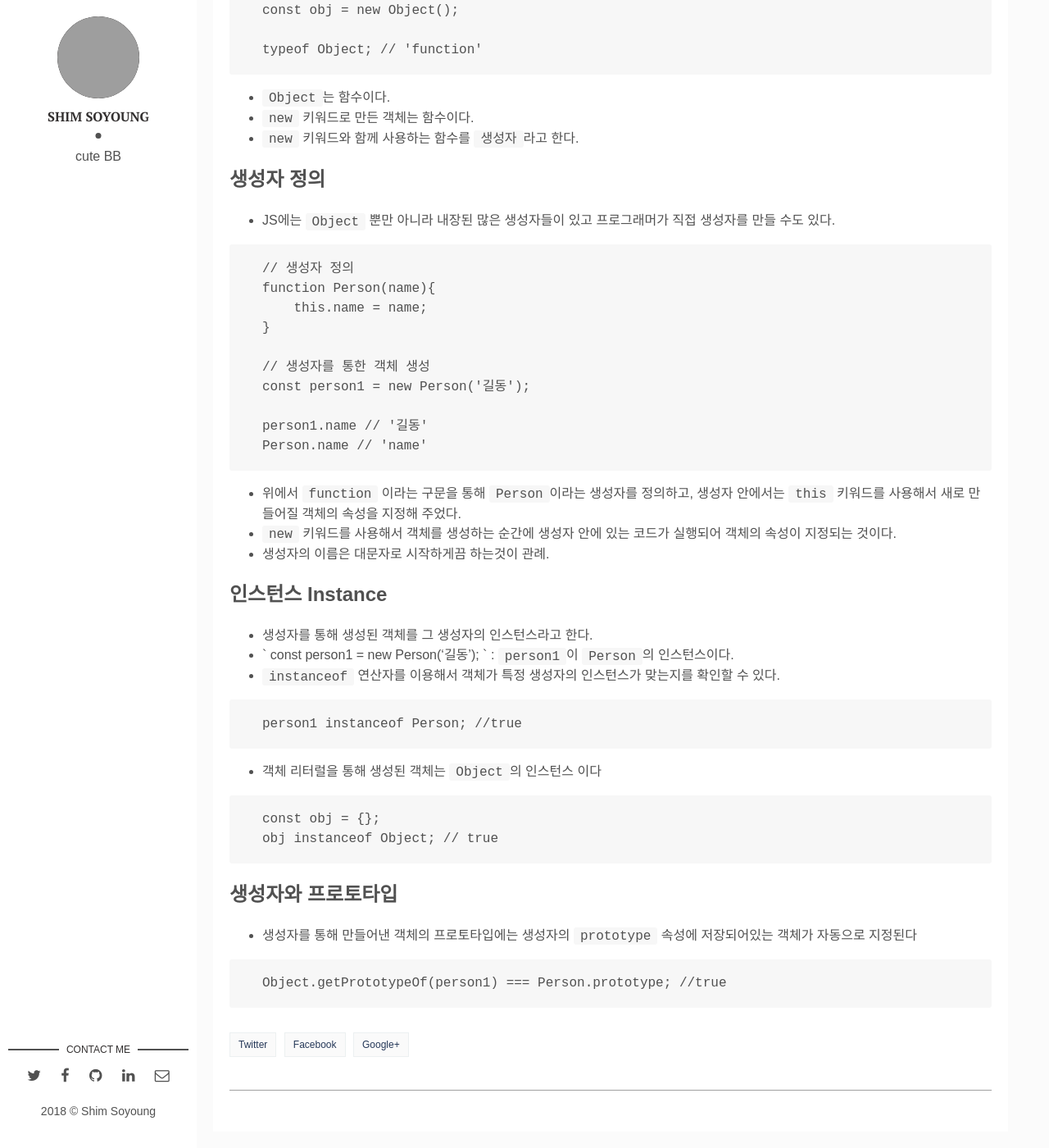
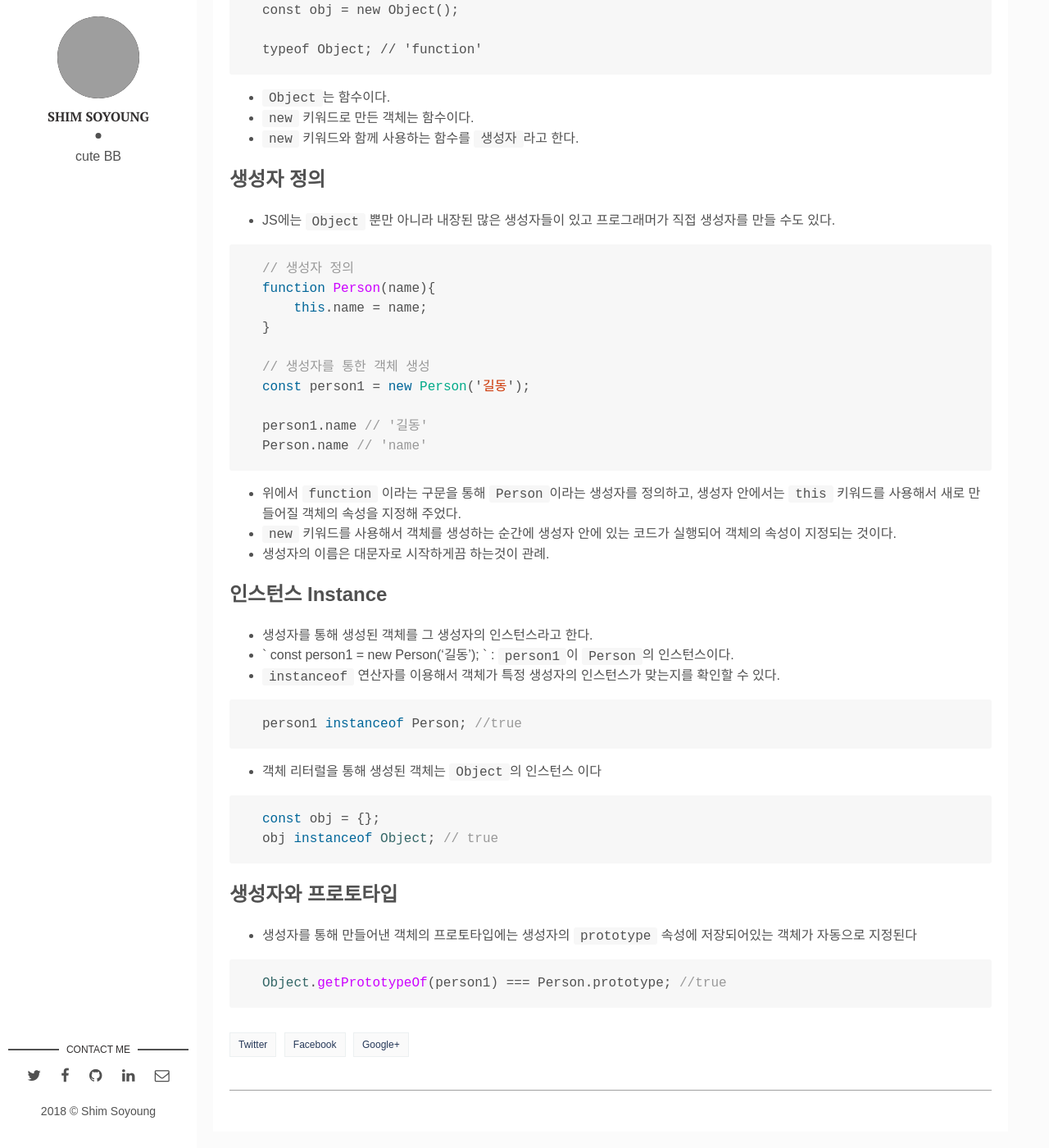
Before and after one commit to ellie-shim/ellie-shim.github.io, a Jekyll site: the page built from _posts/2018-10-08-js-prototype.markdown, in a window 1280 px wide and 1400 px high, scrolled down 3531 px. Shown: the whole window at 82% size. Built offline with Jekyll 4.4.1, drawn with Linux system fonts in a browser that asks for light colours; some web fonts are replaced; our own code applies the rules of GitHub Pages for plain Markdown files; comment, search, counter and statistics services are not loaded; grey boxes are pictures that could not be loaded.

Commit message:
edit markdown

````diff
--- a/_posts/2018-10-08-js-prototype.markdown
+++ b/_posts/2018-10-08-js-prototype.markdown
@@ -159,7 +159,7 @@ typeof Object; // 'function'
 
 - JS에는 `Object` 뿐만 아니라 내장된 많은 생성자들이 있고 프로그래머가 직접 생성자를 만들 수도 있다.
 
-```
+```js
 // 생성자 정의
 function Person(name){
     this.name = name;
@@ -182,13 +182,13 @@ Person.name // 'name'
 - ` const person1 = new Person('길동'); ` : `person1`이 `Person`의 인스턴스이다.
 - `instanceof` 연산자를 이용해서 객체가 특정 생성자의 인스턴스가 맞는지를 확인할 수 있다.
 
-```
+```js
 person1 instanceof Person; //true
 ```
 
 - 객체 리터럴을 통해 생성된 객체는 `Object`의 인스턴스 이다
 
-```
+```js
 const obj = {};
 obj instanceof Object; // true
 ```
@@ -197,6 +197,6 @@ obj instanceof Object; // true
 
 - 생성자를 통해 만들어낸 객체의 프로토타입에는  생성자의 `prototype` 속성에 저장되어있는 객체가 자동으로 지정된다
 
-```
+```js
 Object.getPrototypeOf(person1) === Person.prototype; //true
 ```
````
Also changed, not shown: other parts of _posts/2018-10-08-js-prototype.markdown (+1 -1 lines).
